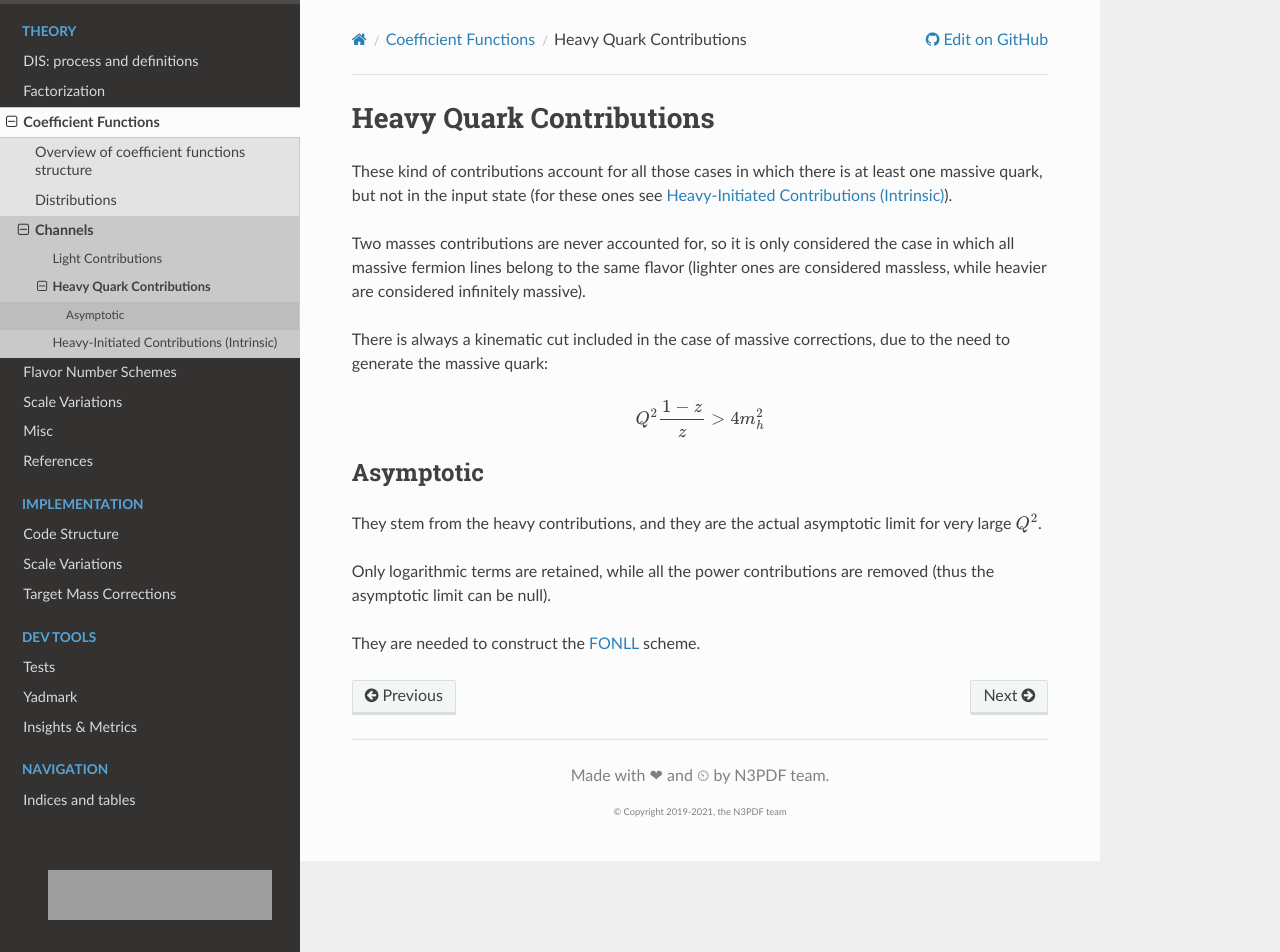
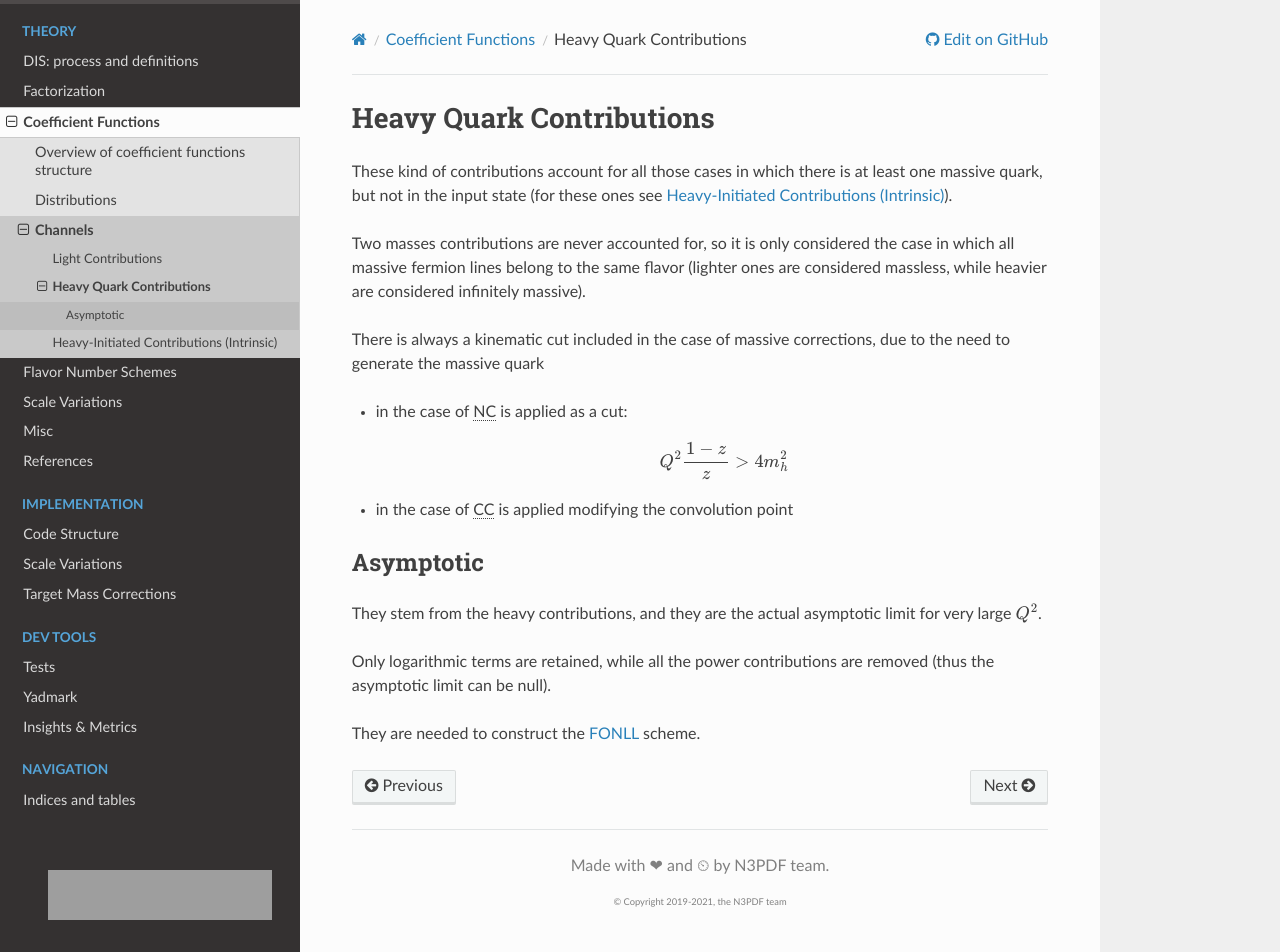
Before and after one commit to NNPDF/yadism, a Sphinx documentation site: the page built from docs/source/theory/heavy.rst, in a window 1280 px wide and 952 px high, cut to the strip 0-952 px from the top of the window. Built offline with Sphinx 7.4.7 and the Read the Docs theme 2.0.0, drawn with Linux system fonts in a browser that asks for light colours; pages that are not in the unit, such as notebooks, are missing from menus; the version number could not be read and is left out; grey boxes are pictures that could not be loaded.

Commit message:
Update references to code

```diff
--- a/docs/source/dev-tools/metrics.rst
+++ b/docs/source/dev-tools/metrics.rst
@@ -15,6 +15,9 @@ commits/branches.
 Also able to merge different code coverage reports, even coming from different
 tools.
 
+.. image:: https://codecov.io/gh/N3PDF/yadism/branch/master/graphs/sunburst.svg
+   :align: center
+
 CodeFactor
 ----------
 
--- a/docs/source/theory/heavy.rst
+++ b/docs/source/theory/heavy.rst
@@ -10,11 +10,15 @@ case in which all massive fermion lines belong to the same flavor (lighter ones
 are considered massless, while heavier are considered infinitely massive).
 
 There is always a kinematic cut included in the case of massive corrections, due
-to the need to generate the massive quark:
+to the need to generate the massive quark
 
-.. math::
+- in the case of |NC| is applied as a cut:
 
-   Q^2 \frac{1-z}{z} > 4 m_h^2
+   .. math::
+
+      Q^2 \frac{1-z}{z} > 4 m_h^2
+
+- in the case of |CC| is applied modifying the convolution point
 
 Asymptotic
 ----------
```
Also changed, not shown: docs/source/implementation/structure.rst (+22 -18 lines).
